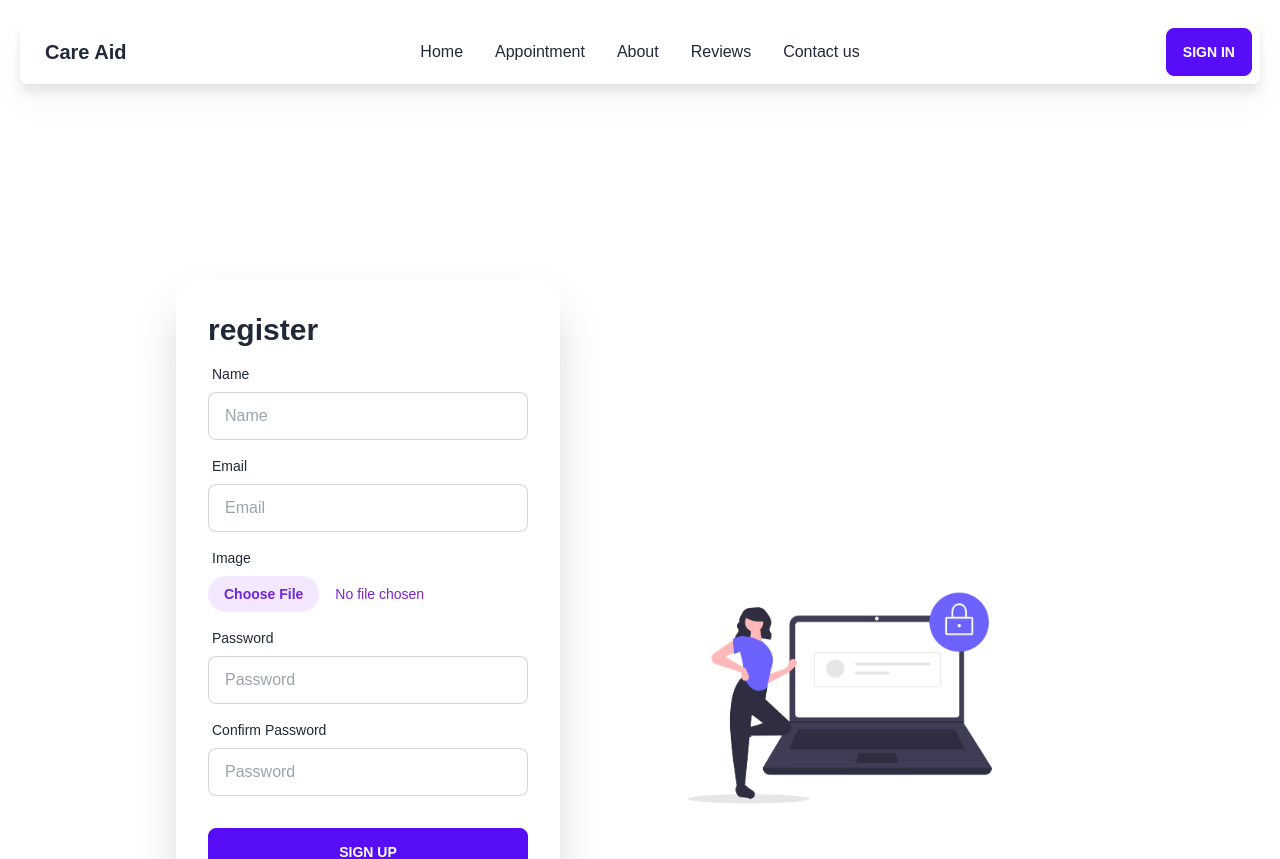
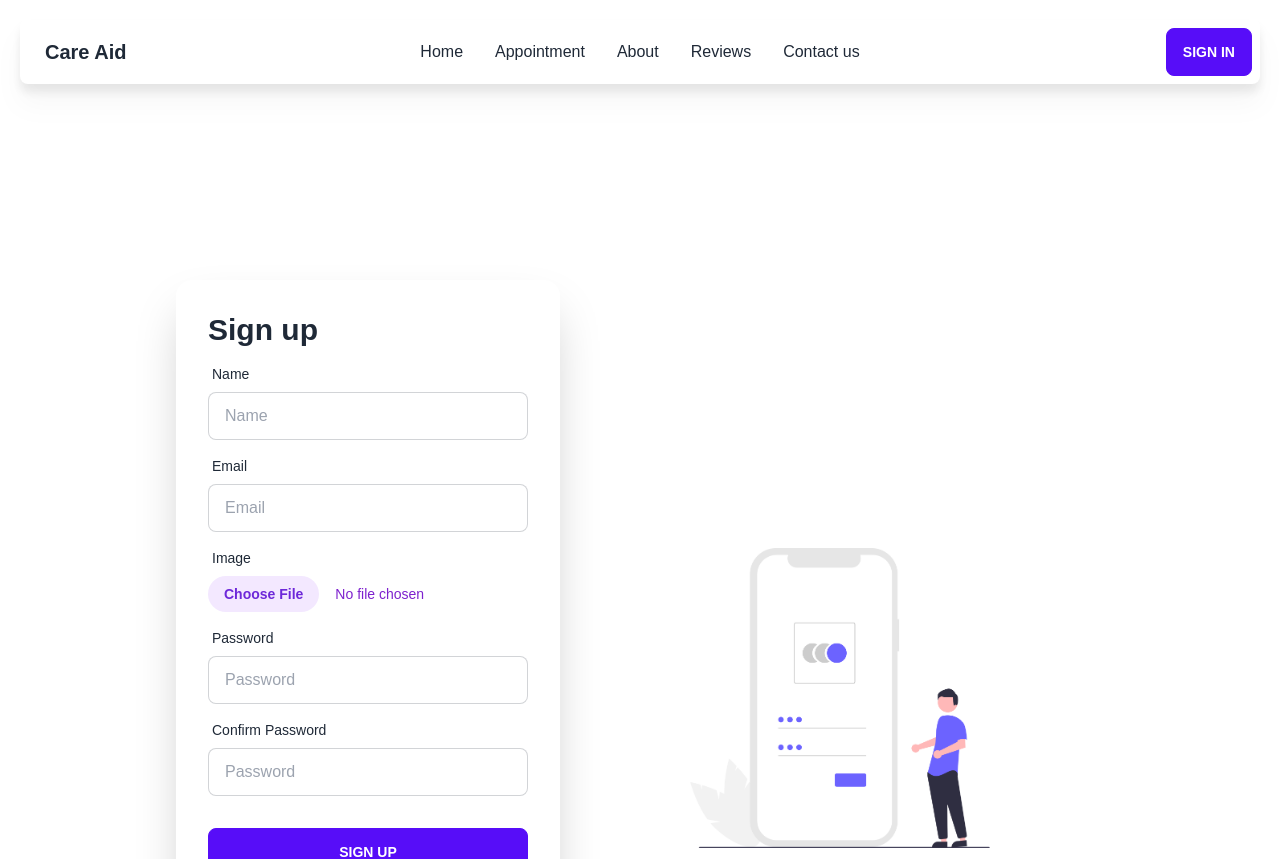
Before and after one commit to devmhimran/care-aid, a React (Create React App) app in the folder care-aid/: page /register in a window 1280 px wide. Shown: the top 859 px of the page. Built offline with nearby package versions, Linux system fonts and the light colour scheme.

Commit message:
Update Login & Register

```diff
--- a/care-aid/src/component/Login/Login.js
+++ b/care-aid/src/component/Login/Login.js
@@ -15,7 +15,7 @@ const Login = () => {
 
                         <div class="card-body">
                             <div className="card-title">
-                                <h1 className='text-3xl font-extrabold'>Login</h1>
+                                <h1 className='text-3xl font-extrabold'>Sign in</h1>
                             </div>
                             <div class="form-control">
                                 <label class="label">
--- a/care-aid/src/component/Register/Register.js
+++ b/care-aid/src/component/Register/Register.js
@@ -1,6 +1,6 @@
 import React from 'react';
 import { Link } from 'react-router-dom';
-import registerImage from '../../Assets/care-aid-10.jpg';
+import registerImage from '../../Assets/care-aid-11.jpg';
 import { AiOutlineGoogle } from 'react-icons/ai';
 
 const Register = () => {
@@ -15,7 +15,7 @@ const Register = () => {
 
                         <div class="card-body">
                             <div className="card-title">
-                                <h1 className='text-3xl font-extrabold'>register</h1>
+                                <h1 className='text-3xl font-extrabold'>Sign up</h1>
                             </div>
                             <div class="form-control">
                                 <label class="label">
```
Also changed, not shown: care-aid/src/Assets/care-aid-11.jpg (added).
